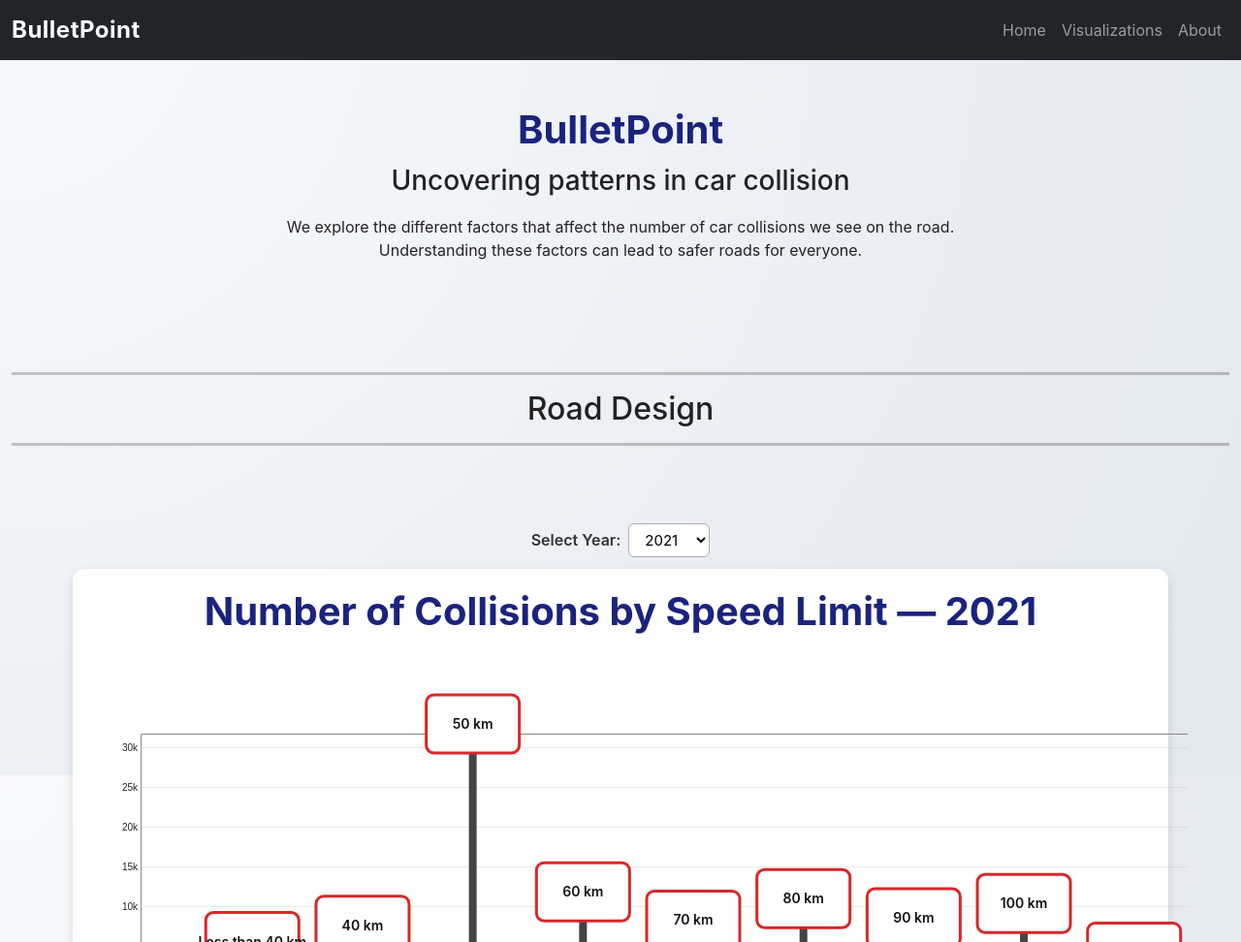
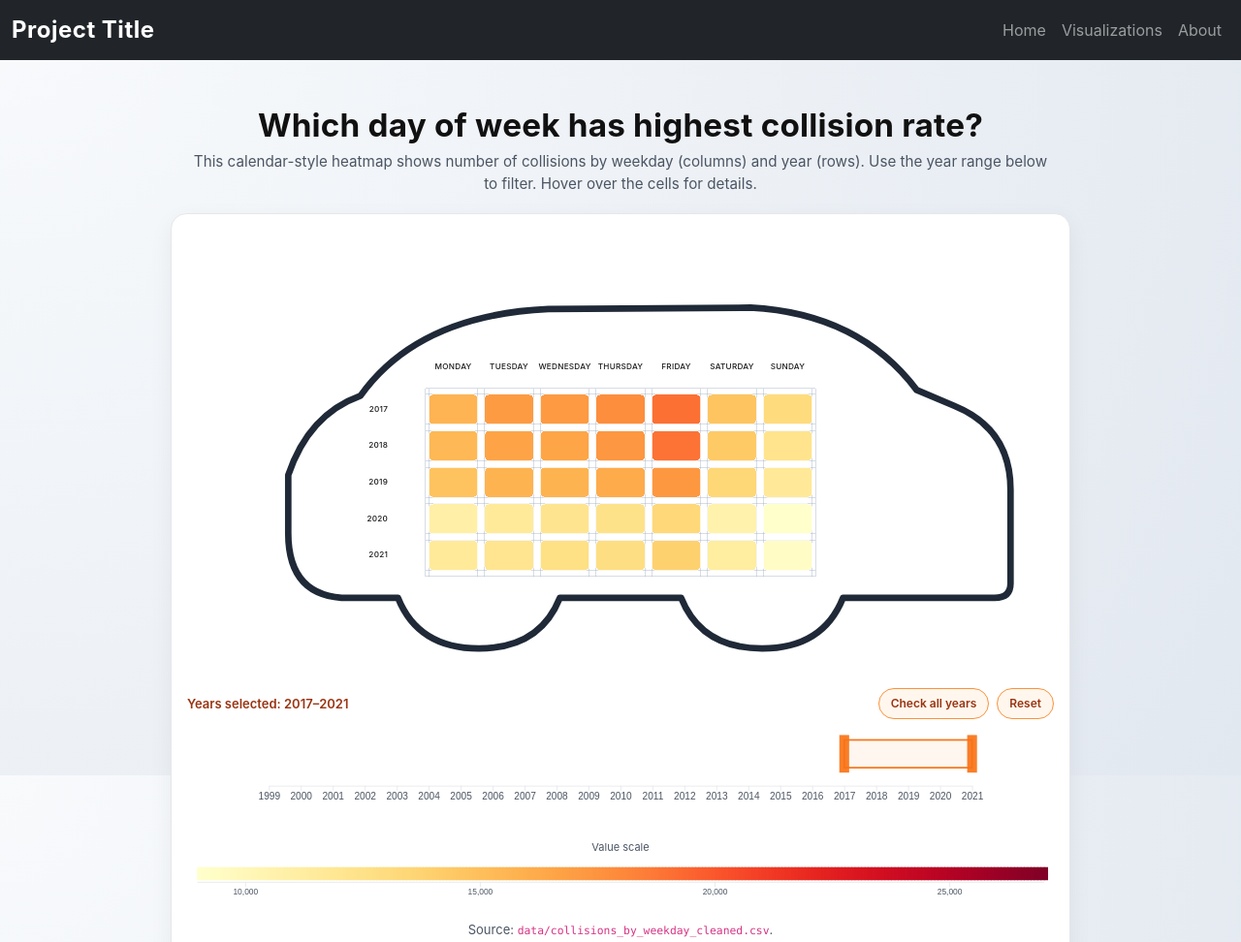
Before and after one commit to yunling-zhang/csc316-final-project, a plain HTML site: page index.html in a window 1280 px wide. Shown: the top 972 px of the page at 97% size. Drawn offline with nearby package versions, Linux system fonts and the light colour scheme.

Commit message:
h eatmap v1

```diff
--- a/css/style.css
+++ b/css/style.css
@@ -189,3 +189,240 @@ h1 {
     fill: #e63946;
 
 }
+
+/* ===========================
+   Calendar Heatmap
+   =========================== */
+.heatmap-section {
+    padding: 0 16px 32px 16px;
+    max-width: 960px;
+    margin: 0 auto;
+}
+
+.heatmap-header h2 {
+    margin: 0 0 6px 0;
+    font-weight: 700;
+    font-size: clamp(22px, 2.6vw, 34px);
+    letter-spacing: 0.2px;
+    color: #111;
+}
+
+.heatmap-header p {
+    margin: 0 18px 18px 18px;
+    color: #4b5563;
+    font-size: 0.95rem;
+}
+
+.heatmap-card {
+    background: #ffffff;
+    border: 1px solid #e5e7eb;
+    border-radius: 16px;
+    padding: 16px 16px 24px 16px;
+    box-shadow: 0 8px 24px rgba(0, 0, 0, 0.06);
+    width: 100%;
+    margin: 0 auto;
+}
+
+.heatmap-chart {
+    width: 100%;
+    display: flex;
+    justify-content: center;
+}
+
+.heatmap-section .axis text {
+    fill: #4b5563;
+    font-size: 12px;
+}
+
+.heatmap-section .axis line,
+.heatmap-section .axis path {
+    stroke: #e5e7eb;
+}
+
+.heatmap-section .cell {
+    stroke: #ffffff;
+    stroke-width: 1;
+    shape-rendering: crispEdges;
+}
+
+.heatmap-section .cell:hover {
+    stroke: #111111;
+    stroke-width: 1.25;
+}
+
+.heatmap-legend {
+    margin-top: 14px;
+    width: 100%;
+}
+
+.heatmap-legend .title {
+    font-size: 11px;
+    margin-bottom: 6px;
+    color: #4b5563;
+    text-align: center;
+}
+
+.heatmap-legend .axis text {
+    font-size: 10px;
+}
+
+.heatmap-legend svg {
+    width: 100%;
+    display: block;
+}
+
+.heatmap-year-range {
+    width: 100%;
+    margin: 0;
+}
+
+.heatmap-section .timeline-container {
+    display: flex;
+    flex-direction: column;
+    gap: 0;
+    align-items: stretch;
+}
+
+.heatmap-section .year-range-header {
+    display: flex;
+    justify-content: space-between;
+    align-items: center;
+    gap: 12px;
+    flex-wrap: wrap;
+    margin-bottom: 8px;
+}
+
+.heatmap-section .range-label-text {
+    margin-bottom: 0;
+    font-size: 13px;
+    font-weight: 600;
+    color: #9a3412;
+    text-align: left;
+}
+
+.heatmap-section .year-range-controls {
+    display: flex;
+    gap: 8px;
+    justify-content: flex-end;
+    flex-wrap: wrap;
+}
+
+.heatmap-section .year-range-controls button {
+    background: #fff7ed;
+    border: 1px solid #fb923c;
+    color: #9a3412;
+    font-weight: 600;
+    font-size: 12px;
+    padding: 6px 12px;
+    border-radius: 999px;
+    cursor: pointer;
+    transition: background 120ms ease, box-shadow 120ms ease;
+}
+
+.heatmap-section .year-range-controls button:hover {
+    background: #fdba74;
+    box-shadow: 0 4px 10px rgba(249, 115, 22, 0.18);
+}
+
+.heatmap-section .year-range-controls button:active {
+    background: #f97316;
+    color: #ffffff;
+}
+
+.heatmap-section .year-range-svg {
+    width: 100%;
+    min-width: 100%;
+    display: block;
+}
+
+.heatmap-section .car-wrapper {
+    display: flex;
+    justify-content: center;
+    margin: 0 auto 12px auto;
+    width: 100%;
+}
+
+.heatmap-section .car-svg {
+    width: 100%;
+    height: auto;
+    max-width: 1000px;
+}
+
+#cabin-layer .car-cabin {
+    fill: #ffffff;
+    stroke: none;
+}
+
+#car-outline-layer .car-body-outline {
+    fill: none;
+    stroke: #1f2937;
+    stroke-width: 9;
+    stroke-linecap: round;
+    stroke-linejoin: round;
+}
+
+#labels-layer text {
+    font-family: "Inter", system-ui, sans-serif;
+    font-weight: 500;
+    font-size: 11px;
+    fill: #1a1a1a;
+    letter-spacing: 0.03em;
+    paint-order: stroke;
+    stroke: rgba(255, 255, 255, 0.82);
+    stroke-width: 3px;
+    stroke-linejoin: round;
+}
+
+#labels-layer .weekday-label {
+    text-transform: uppercase;
+}
+
+#labels-layer .year-label {
+    text-anchor: end;
+}
+
+.heatmap-section .grid-line {
+    stroke: rgba(148, 163, 184, 0.55);
+    stroke-width: 0.9;
+    shape-rendering: crispEdges;
+    pointer-events: none;
+}
+
+.heatmap-section .brush .selection {
+    fill: rgba(249, 115, 22, 0.22);
+    stroke: #f97316;
+    stroke-width: 2;
+    shape-rendering: geometricPrecision;
+}
+
+.heatmap-section .brush .handle {
+    fill: #f97316;
+    opacity: 0.92;
+}
+
+.heatmap-source {
+    margin-top: 18px;
+    color: #4b5563;
+    font-size: 13px;
+}
+
+.tooltip {
+    position: fixed;
+    pointer-events: none;
+    background: rgba(255, 255, 255, 0.96);
+    color: #111111;
+    border: 1px solid #d1d5db;
+    padding: 8px 10px;
+    border-radius: 10px;
+    font-size: 12px;
+    box-shadow: 0 8px 24px rgba(0, 0, 0, 0.08);
+    transform: translate(-50%, calc(-100% - 12px));
+    z-index: 9999;
+    opacity: 0;
+    transition: opacity 120ms ease, transform 120ms ease;
+}
+
+.tooltip.visible {
+    opacity: 1;
+    transform: translate(-50%, calc(-100% - 8px));
+}
--- a/index.html
+++ b/index.html
@@ -12,6 +12,7 @@
     <link rel="stylesheet" href="https://cdn.jsdelivr.net/npm/bootstrap-icons@1.11.1/font/bootstrap-icons.css">
     <!-- D3.js -->
     <script src="https://d3js.org/d3.v7.min.js"></script>
+    <script src="https://d3js.org/d3-scale-chromatic.v1.min.js"></script>
     <link rel="stylesheet" href="css/style.css">
 </head>
 
@@ -20,7 +21,7 @@
     <!-- Navbar -->
     <nav class="navbar navbar-expand-lg navbar-dark bg-dark">
         <div class="container-fluid">
-            <a class="navbar-brand fw-bold" href="#">BulletPoint</a>
+            <a class="navbar-brand fw-bold" href="#">Project Title</a>
             <button class="navbar-toggler" type="button" data-bs-toggle="collapse" data-bs-target="#navbarNav"
                 aria-controls="navbarNav" aria-expanded="false" aria-label="Toggle navigation">
                 <span class="navbar-toggler-icon"></span>
@@ -41,38 +42,27 @@
         </div>
     </nav>
 
-
     <!-- Main Content -->
-
-    <!-- Title Section -->
-    <div class="text-center mt-5 mb-3">
-        <h1 class="fs-10"> BulletPoint</h1>
-        <h3> Uncovering patterns in car collision </h2>
-            <div style="
-            padding: 10px;
-            border-radius: 8px;
-            white-space: pre-line;
-            max-width: 800px;
-            margin: auto;
-            margin-bottom: 40px;"
-        > We explore the different factors that affect the number of car collisions we see on the road.
-        Understanding these factors can lead to safer roads for everyone. </div>
-  </div>
-
-    </div>
-
     <div class="container-fluid" id="visualizations">
-
-        <div class="text-center mt-5 mb-3">
-        <section id="road-design">
-            <div class="text-center my-5">
-                <hr class="border-3">
-                <h2 class="my-3 fs-2">Road Design</h2>
-                <hr class="border-3">
+        <!-- Heatmap Visualization -->
+        <div class="row justify-content-center mt-5">
+            <div class="col-12 col-xl-10">
+                <section class="heatmap-section">
+                    <header class="heatmap-header text-center">
+                        <h2>Which day of week has highest collision rate?</h2>
+                        <p>This calendar-style heatmap shows number of collisions by weekday (columns) and year (rows). Use the year range below to filter. Hover over the cells for details.</p>
+                    </header>
+                    <div class="chart-card heatmap-card">
+                        <div id="heatmap" class="chart heatmap-chart"></div>
+                        <div id="year-range" class="year-range heatmap-year-range"></div>
+                        <div id="legend" class="legend heatmap-legend"></div>
+                        <p class="heatmap-source text-center">Source: <code>data/collisions_by_weekday_cleaned.csv</code>.</p>
+                    </div>
+                </section>
             </div>
-          </section>
         </div>
 
+        <!-- Speed Limit Visualization -->
         <!-- Controls -->
         <div class="d-flex justify-content-center">
             <div id="car-speed-limit-crashes-vis-nathan-controls">
@@ -87,16 +77,6 @@
                 <h1>Number of Collisions by Speed Limit</h1>
             </div>
         </div>
-
-        <div class="text-center mt-5 mb-3">
-            <section id="time">
-                <div class="text-center my-5">
-                    <hr class="border-3">
-                    <h2 class="my-3 fs-2">Time</h2>
-                    <hr class="border-3">
-                </div>
-              </section>
-            </div>
 
         <!-- Clock Visualization Container -->
         <div class="d-flex justify-content-center mt-5">
@@ -137,6 +117,7 @@
     <!-- JS -->
     <script src="js/speedLimitVisSigns.js"></script>
     <script src="js/clockVis.js"></script>
+    <script src="js/calendar-heatmap.js"></script>
     <script src="js/main.js"></script>
 
 </body>
--- /dev/null
+++ b/js/calendar-heatmap.js
@@ -0,0 +1,431 @@
+(async function () {
+  const container = d3.select("#heatmap").html("");
+  const legendContainer = d3.select("#legend");
+  const rangeContainer = d3.select("#year-range").html("");
+
+  // Load CSV
+  let raw;
+  try {
+    raw = await d3.csv("data/collisions_by_weekday_cleaned.csv");
+  } catch (e) {
+    console.error("Failed to load CSV at data/collisions_by_weekday_cleaned.csv", e);
+    container.append("p").text("Could not load CSV at data/collisions_by_weekday_cleaned.csv");
+    return;
+  }
+
+  // Normalize headers
+  const normalizedColumns = raw.columns.map(c => (c || "").toString().trim());
+  if (normalizedColumns.some((c, i) => c !== raw.columns[i])) {
+    raw = raw.map(row => {
+      const obj = {};
+      for (const k in row) obj[(k || "").toString().trim()] = row[k];
+      return obj;
+    });
+    raw.columns = normalizedColumns;
+  }
+
+  // Detect weekday column
+  const weekdayCandidates = new Set(["day of week", "weekday", "day"]);
+  let weekdayCol = raw.columns.find(c => weekdayCandidates.has(c.toLowerCase().trim()));
+  if (!weekdayCol) weekdayCol = raw.columns.find(c => c.toLowerCase().includes("week") || c.toLowerCase().includes("day"));
+  if (!weekdayCol) {
+    console.warn("Could not detect the weekday column. Columns:", raw.columns);
+    container.append("p").text("Could not detect the weekday column in the CSV.");
+    return;
+  }
+
+  const weekdayOrder = ["Monday", "Tuesday", "Wednesday", "Thursday", "Friday", "Saturday", "Sunday"];
+  const weekdayMap = new Map(weekdayOrder.map(w => [w.toLowerCase(), w]));
+  const valueFormat = d3.format(",");
+
+  // Year columns
+  const yearCols = raw.columns
+    .map(c => c.trim())
+    .filter(c => /^\d{4}$/.test(c))
+    .sort((a, b) => +a - +b);
+  if (!yearCols.length) {
+    console.warn("No year columns found.");
+    container.append("p").text("No numeric year columns found in the CSV.");
+    return;
+  }
+
+  // Long data
+  const longData = [];
+  for (const row of raw) {
+    const wdRaw = (row[weekdayCol] ?? "").toString().trim().toLowerCase();
+    const wd = weekdayMap.get(wdRaw);
+    if (!wd) continue;
+    for (const y of yearCols) {
+      const vRaw = row[y];
+      const v = vRaw === "" || vRaw == null ? NaN : +vRaw;
+      if (!Number.isNaN(v)) longData.push({ year: +y, weekday: wd, value: v });
+    }
+  }
+  if (!longData.length) {
+    container.append("p").text("No data found after reading the CSV.");
+    return;
+  }
+
+  const allYears = Array.from(new Set(longData.map(d => d.year))).sort((a, b) => a - b);
+  const minYear = d3.min(allYears);
+  const maxYear = d3.max(allYears);
+
+  // Car + grid layout constants
+  const carWidth = 1200;
+  const carHeight = 620;
+
+  const gridWidth = 540;
+  const gridHeight = 260;
+  const gridOriginX = (carWidth - gridWidth) / 2;
+  const gridOriginY = 220;
+  const weekdayLabelYOffset = -30;
+  const yearLabelX = gridOriginX - 52;
+
+  const cabinPath = [
+    "M280 240",
+    "Q312 160 440 150",
+    "L760 150",
+    "Q844 160 910 222",
+    "L940 260",
+    "Q956 276 956 298",
+    "L956 480",
+    "Q956 496 940 496",
+    "L328 496",
+    "Q312 496 304 478",
+    "L264 398",
+    "Q250 368 280 240",
+    "Z"
+  ].join(" ");
+
+  const bodyOutlinePath = [
+    "M140 340",
+    "Q168 256 240 230",
+    "Q320 118 500 110",
+    "L780 108",
+    "Q930 116 1010 222",
+    "L1062 244",
+    "Q1140 276 1140 360",
+    "L1140 490",
+    "Q1140 510 1118 510",
+    "L908 510",
+    "Q880 580 796 580",
+    "Q712 580 684 510",
+    "L516 510",
+    "Q488 580 404 580",
+    "Q320 580 292 510",
+    "L224 510",
+    "Q140 510 140 420",
+    "Z"
+  ].join(" ");
+
+  // Wrapper + SVG scaffold
+  const carWrapper = container.append("div").attr("class", "car-wrapper");
+
+  const svg = carWrapper.append("svg")
+    .attr("class", "car-svg")
+    .attr("viewBox", `0 0 ${carWidth} ${carHeight}`)
+    .attr("preserveAspectRatio", "xMidYMid meet")
+    .attr("role", "img")
+    .attr("aria-label", "Heatmap of collisions inside a car icon");
+
+  const defs = svg.append("defs");
+  defs.append("clipPath")
+    .attr("id", "car-body-clip")
+    .append("path")
+    .attr("d", cabinPath);
+
+  // Cabin background
+  const cabinLayer = svg.append("g").attr("id", "cabin-layer");
+  cabinLayer.append("path")
+    .attr("class", "car-cabin")
+    .attr("d", cabinPath);
+
+  // Heatmap + grid clipped to cabin
+  const heatmapLayer = svg.append("g")
+    .attr("id", "heatmap-layer")
+    .attr("clip-path", "url(#car-body-clip)");
+
+  const gridG = heatmapLayer.append("g").attr("class", "grid");
+  const cellsG = heatmapLayer.append("g");
+
+  // Labels (not clipped so they can sit slightly outside)
+  const labelsLayer = svg.append("g").attr("id", "labels-layer");
+  const yearsG = labelsLayer.append("g").attr("class", "year-labels");
+  const weekdayLabelsG = labelsLayer.append("g").attr("class", "weekday-labels");
+
+  // Car outline (stroke only) and wheels
+  const outlineLayer = svg.append("g").attr("id", "car-outline-layer");
+  outlineLayer.append("path")
+    .attr("class", "car-body-outline")
+    .attr("d", bodyOutlinePath);
+
+  // Scales
+  const x = d3.scaleBand()
+    .domain(weekdayOrder)
+    .range([gridOriginX, gridOriginX + gridWidth])
+    .paddingInner(0.12)
+    .paddingOuter(0.06);
+
+  weekdayLabelsG.selectAll("text")
+    .data(weekdayOrder)
+    .join("text")
+    .attr("class", "weekday-label")
+    .attr("x", d => x(d) + x.bandwidth() / 2)
+    .attr("y", gridOriginY + weekdayLabelYOffset)
+    .attr("text-anchor", "middle")
+    .attr("alignment-baseline", "middle")
+    .attr("dominant-baseline", "middle")
+    .text(d => d.toUpperCase());
+
+  // Color scale
+  const values = longData.map(d => d.value);
+  const vmin = d3.min(values);
+  const vmax = d3.max(values);
+  const color = d3.scaleSequential([vmin, vmax], d3.interpolateYlOrRd);
+
+  // Tooltip
+  const tooltip = d3.select("body").append("div").attr("class", "tooltip");
+  const show = (event, d) => {
+    tooltip.html(`<strong>${d.weekday}</strong>, ${d.year}<br/>Value: ${valueFormat(d.value)}`)
+      .style("left", event.clientX + "px")
+      .style("top", event.clientY + "px")
+      .classed("visible", true);
+  };
+  const move = (event) => tooltip.style("left", event.clientX + "px").style("top", event.clientY + "px");
+  const hide = () => tooltip.classed("visible", false);
+
+  const T = () => d3.transition().duration(200).ease(d3.easeQuadOut);
+
+  function updateYears(yearSubset, animate = true) {
+    if (!yearSubset || !yearSubset.length) yearSubset = allYears;
+
+    const y = d3.scaleBand()
+      .domain(yearSubset)
+      .range([gridOriginY, gridOriginY + gridHeight])
+      .paddingInner(0.18)
+      .paddingOuter(0.16);
+
+    const yearLabels = yearsG.selectAll("text").data(yearSubset, d => d);
+    yearLabels.join(
+      enter => enter.append("text")
+        .attr("class", "year-label")
+        .attr("x", yearLabelX)
+        .attr("y", d => y(d) + y.bandwidth() / 2)
+        .attr("text-anchor", "end")
+        .attr("alignment-baseline", "middle")
+        .attr("dominant-baseline", "middle")
+        .style("opacity", animate ? 0 : 1)
+        .text(d => d)
+        .call(sel => animate ? sel.transition(T()).style("opacity", 1) : sel),
+      update => {
+        const target = animate ? update.transition(T()) : update;
+        return target
+          .style("opacity", 1)
+          .attr("x", yearLabelX)
+          .attr("y", d => y(d) + y.bandwidth() / 2);
+      },
+      exit => animate
+        ? exit.transition(T()).style("opacity", 0).remove()
+        : exit.remove()
+    );
+
+    const data = longData
+      .filter(d => yearSubset.includes(d.year))
+      .sort((a, b) => a.year - b.year || weekdayOrder.indexOf(a.weekday) - weekdayOrder.indexOf(b.weekday));
+
+    const rects = cellsG.selectAll("rect").data(data, d => `${d.year}-${d.weekday}`);
+
+    const merged = rects.join(
+      enter => enter.append("rect")
+        .attr("class", "cell")
+        .attr("x", d => x(d.weekday))
+        .attr("y", d => y(d.year))
+        .attr("width", x.bandwidth())
+        .attr("height", y.bandwidth())
+        .attr("rx", 6).attr("ry", 6)
+        .attr("fill", d => color(d.value))
+        .style("opacity", animate ? 0 : 1)
+        .on("mouseenter", show)
+        .on("mousemove", move)
+        .on("mouseleave", hide),
+      update => update,
+      exit => animate
+        ? exit.interrupt().transition(T()).style("opacity", 0).remove()
+        : exit.remove()
+    );
+
+    if (animate) {
+      merged
+        .interrupt()
+        .transition(T())
+        .attr("x", d => x(d.weekday))
+        .attr("y", d => y(d.year))
+        .attr("width", x.bandwidth())
+        .attr("height", y.bandwidth())
+        .attr("fill", d => color(d.value))
+        .style("opacity", 1);
+    } else {
+      merged
+        .interrupt()
+        .attr("x", d => x(d.weekday))
+        .attr("y", d => y(d.year))
+        .attr("width", x.bandwidth())
+        .attr("height", y.bandwidth())
+        .attr("fill", d => color(d.value))
+        .style("opacity", 1);
+    }
+
+    const verticalEdges = weekdayOrder.flatMap(day => {
+      const start = x(day);
+      return [start, start + x.bandwidth()];
+    });
+    verticalEdges.push(gridOriginX, gridOriginX + gridWidth);
+
+    gridG.selectAll("line.grid-v")
+      .data(Array.from(new Set(verticalEdges)).sort((a, b) => a - b))
+      .join(
+        enter => enter.append("line").attr("class", "grid-line grid-v"),
+        update => update,
+        exit => exit.remove()
+      )
+      .attr("x1", d => d)
+      .attr("x2", d => d)
+      .attr("y1", gridOriginY)
+      .attr("y2", gridOriginY + gridHeight);
+
+    const horizontalEdges = yearSubset.flatMap(year => {
+      const top = y(year);
+      return [top, top + y.bandwidth()];
+    });
+    horizontalEdges.push(gridOriginY, gridOriginY + gridHeight);
+
+    gridG.selectAll("line.grid-h")
+      .data(Array.from(new Set(horizontalEdges)).sort((a, b) => a - b))
+      .join(
+        enter => enter.append("line").attr("class", "grid-line grid-h"),
+        update => update,
+        exit => exit.remove()
+      )
+      .attr("x1", gridOriginX)
+      .attr("x2", gridOriginX + gridWidth)
+      .attr("y1", d => d)
+      .attr("y2", d => d);
+  }
+
+  // Initial render (latest five years)
+  const defaultYears = allYears.slice(-Math.min(5, allYears.length));
+  const defaultStartYear = defaultYears[0];
+  const defaultEndYear = defaultYears[defaultYears.length - 1];
+  updateYears(defaultYears, false);
+
+  // Year range controls / timeline
+  const timelineContainer = rangeContainer.append("div").attr("class", "timeline-container");
+
+  const rangeHeader = timelineContainer.append("div")
+    .attr("class", "year-range-header");
+
+  const rangeLabel = rangeHeader.append("div")
+    .attr("class", "range-label-text")
+    .text(`Years selected: ${defaultStartYear === defaultEndYear ? defaultEndYear : `${defaultStartYear}–${defaultEndYear}`}`);
+
+  const controls = rangeHeader.append("div").attr("class", "year-range-controls");
+  const selectAllBtn = controls.append("button").attr("type", "button").text("Check all years");
+  const resetBtn = controls.append("button").attr("type", "button").text("Reset");
+
+  const brushWidth = Math.max(800, gridWidth + 320);
+  const brushHeight = 120;
+  const sliderPadding = 100;
+
+  const brushSvg = timelineContainer.append("svg")
+    .attr("class", "year-range-svg")
+    .attr("viewBox", `0 0 ${brushWidth + sliderPadding * 2} ${brushHeight}`)
+    .attr("preserveAspectRatio", "xMidYMid meet");
+
+  const brushG = brushSvg.append("g")
+    .attr("transform", `translate(${sliderPadding},26)`);
+
+  const xYear = d3.scaleLinear().domain([minYear, maxYear]).range([0, brushWidth]);
+  const axis = d3.axisBottom(xYear)
+    .tickValues(allYears)
+    .tickFormat(d3.format("d"))
+    .tickSizeOuter(0);
+
+  brushSvg.append("g")
+    .attr("class", "axis")
+    .attr("transform", `translate(${sliderPadding},72)`)
+    .call(axis);
+
+  const brush = d3.brushX()
+    .extent([[0, -10], [brushWidth, 24]])
+    .handleSize(12)
+    .on("brush", brushed)
+    .on("end", brushended);
+
+  const brushSel = brushG.append("g").attr("class", "brush").call(brush);
+  const yearsToSelection = (start, end) => [xYear(start), xYear(end)];
+  brushSel.call(brush.move, yearsToSelection(defaultStartYear, defaultEndYear));
+
+  function updateRangeLabel(y0, y1) {
+    const lo = Math.min(y0, y1);
+    const hi = Math.max(y0, y1);
+    rangeLabel.text(`Years selected: ${lo === hi ? lo : `${lo}–${hi}`}`);
+  }
+
+  function brushed({ selection }) {
+    if (!selection) return;
+    const [x0, x1] = selection;
+    const y0 = Math.round(xYear.invert(x0));
+    const y1 = Math.round(xYear.invert(x1));
+    updateRangeLabel(y0, y1);
+  }
+
+  function brushended({ selection, sourceEvent }) {
+    if (!selection) return;
+    let [x0, x1] = selection;
+    let y0 = Math.round(xYear.invert(x0));
+    let y1 = Math.round(xYear.invert(x1));
+    if (y0 > y1) [y0, y1] = [y1, y0];
+    y0 = Math.max(minYear, Math.min(maxYear, y0));
+    y1 = Math.max(minYear, Math.min(maxYear, y1));
+    updateRangeLabel(y0, y1);
+    const snapped = yearsToSelection(y0, y1);
+    if (sourceEvent) {
+      d3.select(this).transition().duration(140).call(brush.move, snapped);
+    } else if (selection[0] !== snapped[0] || selection[1] !== snapped[1]) {
+      brushSel.call(brush.move, snapped);
+    }
+    updateYears(d3.range(y0, y1 + 1));
+  }
+
+  function moveToRange(start, end) {
+    const clampedStart = Math.max(minYear, Math.min(maxYear, start));
+    const clampedEnd = Math.max(minYear, Math.min(maxYear, end));
+    const lo = Math.min(clampedStart, clampedEnd);
+    const hi = Math.max(clampedStart, clampedEnd);
+    brushSel.call(brush.move, yearsToSelection(lo, hi));
+  }
+
+  selectAllBtn.on("click", () => moveToRange(minYear, maxYear));
+  resetBtn.on("click", () => moveToRange(defaultStartYear, defaultEndYear));
+
+  // Legend remains same
+  renderLegend(legendContainer, color, vmin, vmax, brushWidth + sliderPadding * 2);
+  function renderLegend(containerSel, colorScale, vminLocal, vmaxLocal, desiredWidth) {
+    containerSel.selectAll("*").remove();
+    containerSel.append("div").attr("class", "title").text("Value scale");
+    const legendWidth = desiredWidth || Math.min(600, (containerSel.node().clientWidth || 600));
+    const legendHeight = 52;
+    const marginL = { top: 8, right: 12, bottom: 24, left: 12 };
+    const svgL = containerSel.append("svg").attr("viewBox", [0, 0, legendWidth, legendHeight].join(" "));
+    const w = legendWidth - marginL.left - marginL.right;
+    const gL = svgL.append("g").attr("transform", `translate(${marginL.left},${marginL.top})`);
+    const xL = d3.scaleLinear().domain([vminLocal, vmaxLocal]).range([0, w]);
+    const n = 256;
+    const data = d3.range(n).map(i => d3.interpolateNumber(vminLocal, vmaxLocal)(i / (n - 1)));
+    gL.selectAll("rect").data(data).join("rect")
+      .attr("x", d => xL(d)).attr("y", 0).attr("width", w / n + 1).attr("height", 16)
+      .attr("fill", d => colorScale(d));
+    const axisLegend = d3.axisBottom(xL).ticks(5).tickSizeOuter(0);
+    gL.append("g").attr("transform", "translate(0,18)").attr("class", "axis").call(axisLegend);
+  }
+})();
```
Also changed, not shown: data/collisions_by_weekday_cleaned.csv (added, +8 -0 lines).
